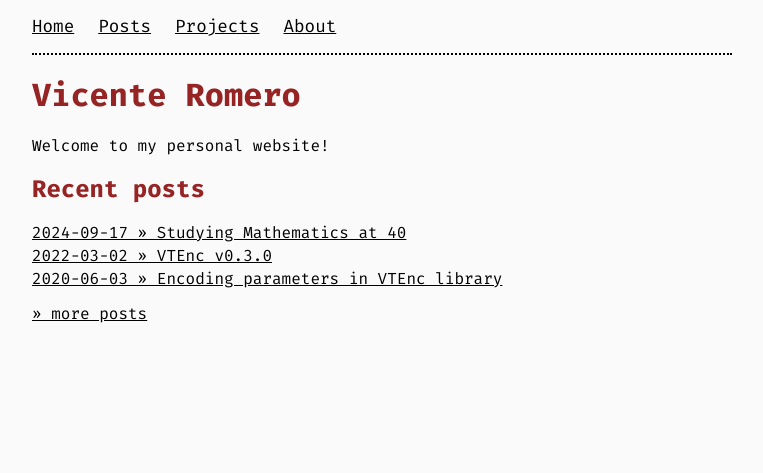
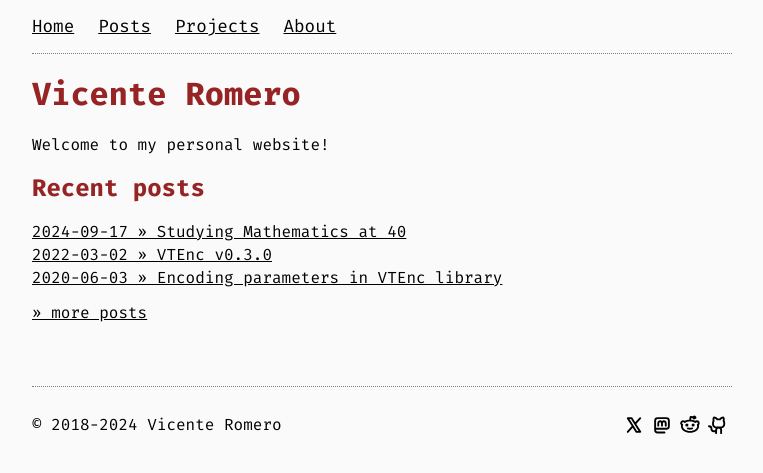
Before and after one commit to vteromero/vteromero.github.io, a Jekyll site: the page built from index.md, in a window 1280 px wide. Shown: the top 473 px of the page, without its empty margins (258-1021 px from the left). Built offline with Jekyll 4.4.1, drawn with Linux system fonts in a browser that asks for light colours.

Commit message:
add footer

```diff
--- /dev/null
+++ b/_includes/footer.html
@@ -0,0 +1,19 @@
+<footer class="footer">
+  <div>
+    © 2018-{{site.time | date: '%Y'}} Vicente Romero
+  </div>
+  <div class="footer__social-links">
+    <a href="https://x.com/vte_romero" class="footer__social-link">
+      <svg xmlns="http://www.w3.org/2000/svg" width="100%" height="100%" fill="currentColor" viewBox="0 0 256 256"><path d="M218.12,209.56l-61-95.8,59.72-65.69a12,12,0,0,0-17.76-16.14L143.81,92.77,106.12,33.56A12,12,0,0,0,96,28H48A12,12,0,0,0,37.88,46.44l61,95.8L39.12,207.93a12,12,0,1,0,17.76,16.14l55.31-60.84,37.69,59.21A12,12,0,0,0,160,228h48a12,12,0,0,0,10.12-18.44ZM166.59,204,69.86,52H89.41l96.73,152Z"></path></svg>
+    </a>
+    <a href="https://mastodon.gamedev.place/@vteromero" class="footer__social-link">
+      <svg xmlns="http://www.w3.org/2000/svg" width="100%" height="100%" fill="currentColor" viewBox="0 0 256 256"><path d="M184,28H72A44.05,44.05,0,0,0,28,72V192a44.05,44.05,0,0,0,44,44h88a12,12,0,0,0,0-24H72a20,20,0,0,1-20-20v-4H184a44.05,44.05,0,0,0,44-44V72A44.05,44.05,0,0,0,184,28Zm20,116a20,20,0,0,1-20,20H52V72A20,20,0,0,1,72,52H184a20,20,0,0,1,20,20Zm-16-40v32a12,12,0,0,1-24,0V104a12,12,0,0,0-24,0v32a12,12,0,0,1-24,0V104a12,12,0,0,0-24,0v32a12,12,0,0,1-24,0V104a36,36,0,0,1,60-26.8A36,36,0,0,1,188,104Z"></path></svg>
+    </a>
+    <a href="https://www.reddit.com/user/vteromero" class="footer__social-link">
+      <svg xmlns="http://www.w3.org/2000/svg" width="100%" height="100%" fill="currentColor" viewBox="0 0 256 256"><path d="M252,104a36,36,0,0,0-57.4-28.93,145.56,145.56,0,0,0-52.54-14.45l3.8-22.81,15.67,2.61a24,24,0,1,0,3.95-23.67L138,12.16A12,12,0,0,0,124.16,22l-6.38,38.31C97.48,61.62,78,66.7,61.4,75.07a36,36,0,0,0-47.52,53.68A62.87,62.87,0,0,0,12,144c0,23.29,12.65,44.87,35.63,60.78C69.26,219.75,97.8,228,128,228s58.74-8.25,80.37-23.22C231.35,188.87,244,167.29,244,144a62.87,62.87,0,0,0-1.88-15.25A36.16,36.16,0,0,0,252,104Zm-29.91,10.34a12,12,0,0,0-5,15A39.61,39.61,0,0,1,220,144c0,15.18-9,29.75-25.29,41.05C177.05,197.27,153.36,204,128,204s-49-6.73-66.71-18.95C45,173.75,36,159.18,36,144a39.74,39.74,0,0,1,2.84-14.64,12,12,0,0,0-4.93-15A12,12,0,1,1,49.71,97a12,12,0,0,0,15.94,3.18l.22-.13C82.94,89.68,105,84,128,84H128c23,0,45,5.69,62.09,16l.22.13A12,12,0,0,0,206.29,97,11.88,11.88,0,0,1,216,92a12,12,0,0,1,6.09,22.34ZM88,148a20,20,0,1,1,20-20A20,20,0,0,1,88,148Zm100-20a20,20,0,1,1-20-20A20,20,0,0,1,188,128Zm-20.52,40.52a12,12,0,0,1-8,15,111.88,111.88,0,0,1-63,0,12,12,0,0,1,7-23,88.12,88.12,0,0,0,49,0A12,12,0,0,1,167.48,168.52Z"></path></svg>
+    </a>
+    <a href="https://github.com/vteromero" class="footer__social-link">
+      <svg xmlns="http://www.w3.org/2000/svg" width="100%" height="100%" fill="currentColor" viewBox="0 0 256 256"><path d="M212.62,75.17A63.7,63.7,0,0,0,206.39,26,12,12,0,0,0,196,20a63.71,63.71,0,0,0-50,24H126A63.71,63.71,0,0,0,76,20a12,12,0,0,0-10.39,6,63.7,63.7,0,0,0-6.23,49.17A61.5,61.5,0,0,0,52,104v8a60.1,60.1,0,0,0,45.76,58.28A43.66,43.66,0,0,0,92,192v4H76a20,20,0,0,1-20-20,44.05,44.05,0,0,0-44-44,12,12,0,0,0,0,24,20,20,0,0,1,20,20,44.05,44.05,0,0,0,44,44H92v12a12,12,0,0,0,24,0V192a20,20,0,0,1,40,0v40a12,12,0,0,0,24,0V192a43.66,43.66,0,0,0-5.76-21.72A60.1,60.1,0,0,0,220,112v-8A61.5,61.5,0,0,0,212.62,75.17ZM196,112a36,36,0,0,1-36,36H112a36,36,0,0,1-36-36v-8a37.87,37.87,0,0,1,6.13-20.12,11.65,11.65,0,0,0,1.58-11.49,39.9,39.9,0,0,1-.4-27.72,39.87,39.87,0,0,1,26.41,17.8A12,12,0,0,0,119.82,68h32.35a12,12,0,0,0,10.11-5.53,39.84,39.84,0,0,1,26.41-17.8,39.9,39.9,0,0,1-.4,27.72,12,12,0,0,0,1.61,11.53A37.85,37.85,0,0,1,196,104Z"></path></svg>
+    </a>
+  </div>
+</footer>
--- /dev/null
+++ b/_includes/navigator.html
@@ -0,0 +1,16 @@
+<nav class="nav">
+  <ul class="nav-links">
+    <li class="nav-links__item">
+      <a href="/">Home</a>
+    </li>
+    <li class="nav-links__item">
+      <a href="/posts">Posts</a>
+    </li>
+    <li class="nav-links__item">
+      <a href="/projects">Projects</a>
+    </li>
+    <li class="nav-links__item">
+      <a href="/about">About</a>
+    </li>
+  </ul>
+</nav>
--- a/_layouts/default.html
+++ b/_layouts/default.html
@@ -13,23 +13,9 @@
   </head>
   <body class="{{ page.body_class }}">
     <div class="main-container">
-      <nav class="nav">
-        <ul class="nav-links">
-          <li class="nav-links__item">
-            <a href="/">Home</a>
-          </li>
-          <li class="nav-links__item">
-            <a href="/posts">Posts</a>
-          </li>
-          <li class="nav-links__item">
-            <a href="/projects">Projects</a>
-          </li>
-          <li class="nav-links__item">
-            <a href="/about">About</a>
-          </li>
-        </ul>
-      </nav>
+      {% include navigator.html %}
       {{ content }}
+      {% include footer.html %}
     </div>
   </body>
 </html>
--- a/assets/css/main.css
+++ b/assets/css/main.css
@@ -104,7 +104,7 @@ td {
   font-size: 1.1rem;
   margin: 0;
   padding: 8px 0px;
-  border-bottom: 2px dotted black;
+  border-bottom: 1px dotted gray;
 }
 
 .nav-links {
@@ -135,3 +135,32 @@ td {
   font-style: italic;
   margin: 2rem 0;
 }
+
+.footer {
+  box-sizing: border-box;
+  display: flex;
+  justify-content: space-between;
+  align-items: center;
+  margin-top: 4rem;
+  padding: 1.5rem 0;
+  border-top: 1px dotted gray;
+}
+
+.footer__social-links {
+  display: flex;
+}
+
+.footer__social-link {
+  display: flex;
+  margin: 4px;
+  text-decoration: none;
+  width: 20px;
+  height: 20px;
+  transition: all 0.3s ease-out;
+}
+
+.footer__social-link:hover {
+  color: var(--accent-color);
+  background-color: var(--bg-color);
+  transform: translateY(-4px);
+}
```
